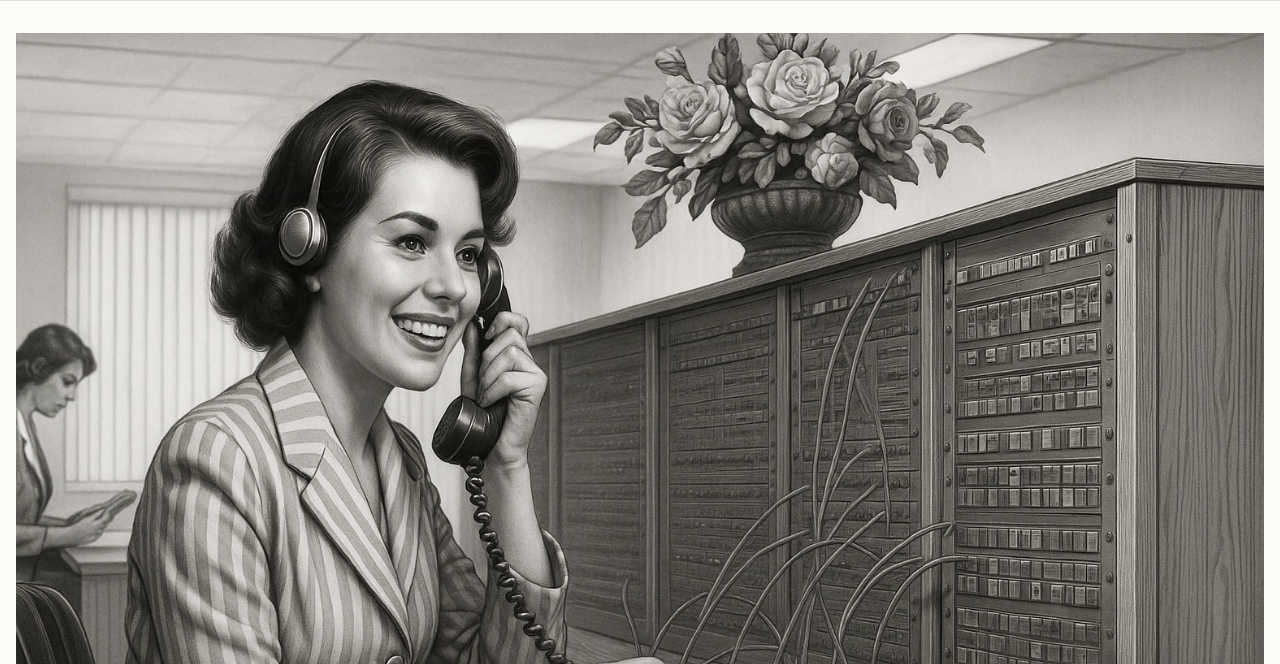
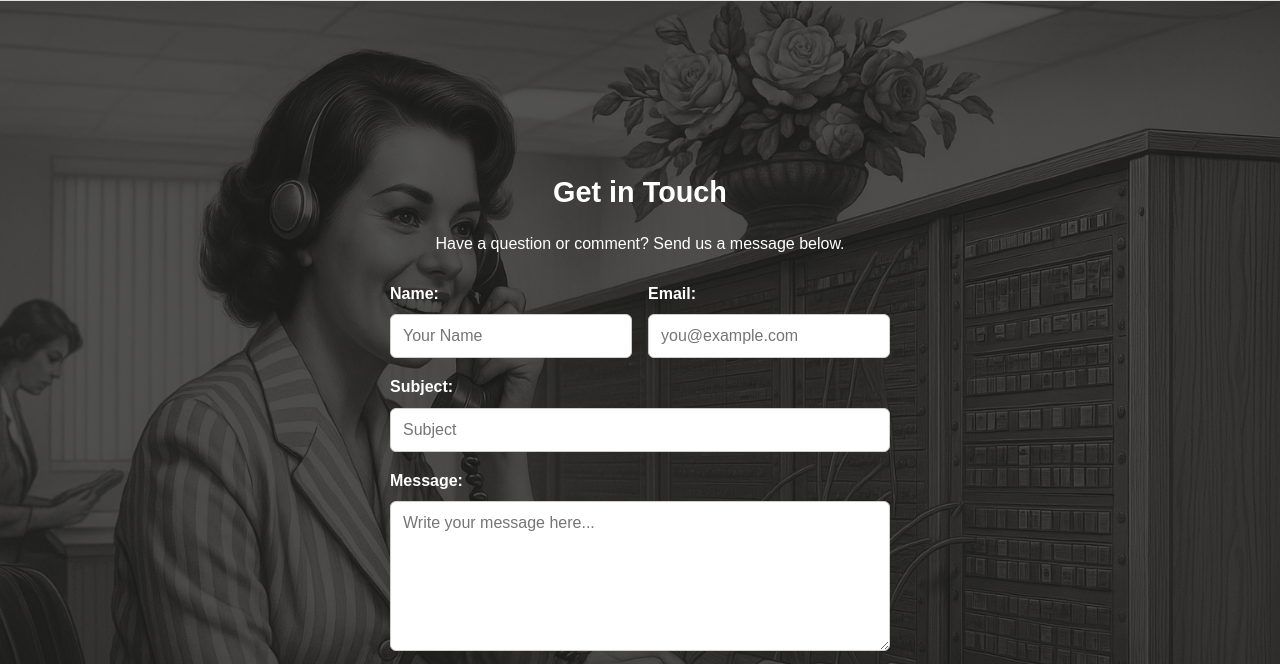
Before and after one commit to feyer123/coffee-api-backend, a website: page dev/contact.html in a window 1280 px wide. Shown: the part 112-776 px from the top of the page. Drawn offline with Linux system fonts and the light colour scheme.

Commit message:
Restore floating overlay layout for contact page

```diff
--- a/dev/contact.html
+++ b/dev/contact.html
@@ -4,7 +4,7 @@
   <meta charset="UTF-8" />
   <meta name="viewport" content="width=device-width, initial-scale=1.0" />
   <title>Contact - Essential Services Coffee Roasters</title>
-  <link rel="stylesheet" href="styles.css?v=6">
+  <link rel="stylesheet" href="styles.css?v=7">
 </head>
 <body>
 
@@ -29,10 +29,10 @@
   </div>
 </header>
 
-<section class="contact-section">
-  <img src="images/contact.jpg" alt="Contact Hero" class="hero-image" />
-
-  <div class="contact-container">
+<section class="hero-contact-wrapper">
+  <div class="hero-contact">
+    <img src="images/contact.jpg" alt="Contact Hero Image" />
+    <div class="hero-overlay">
       <h2>Get in Touch</h2>
       <p>Have a question or comment? Send us a message below.</p>
 
@@ -60,6 +60,7 @@
 
         <button type="submit">Send Message</button>
       </form>
+    </div>
   </div>
 </section>
 
--- a/dev/styles.css
+++ b/dev/styles.css
@@ -649,3 +649,55 @@ nav {
   flex-direction: column;
   gap: 1.5rem;
 }
+.hero-contact-wrapper {
+  position: relative;
+  width: 100%;
+  max-width: 100%;
+  overflow: hidden;
+}
+
+.hero-contact {
+  position: relative;
+  width: 100%;
+  height: auto;
+}
+
+.hero-contact img {
+  width: 100%;
+  height: auto;
+  display: block;
+}
+
+.hero-overlay {
+  position: absolute;
+  top: 0;
+  left: 0;
+  padding: 2rem;
+  width: 100%;
+  height: 100%;
+  background-color: rgba(30, 30, 30, 0.75);
+  color: white;
+  display: flex;
+  flex-direction: column;
+  align-items: center;
+  justify-content: center;
+  text-align: center;
+}
+
+.hero-overlay h2 {
+  font-size: 1.8rem;
+  margin-bottom: 1rem;
+}
+
+.hero-overlay p {
+  margin-bottom: 1.5rem;
+  max-width: 500px;
+}
+
+.contact-form {
+  width: 100%;
+  max-width: 500px;
+  display: flex;
+  flex-direction: column;
+  gap: 1rem;
+}
```
Lines whose indentation alone changed are shown as unchanged.
